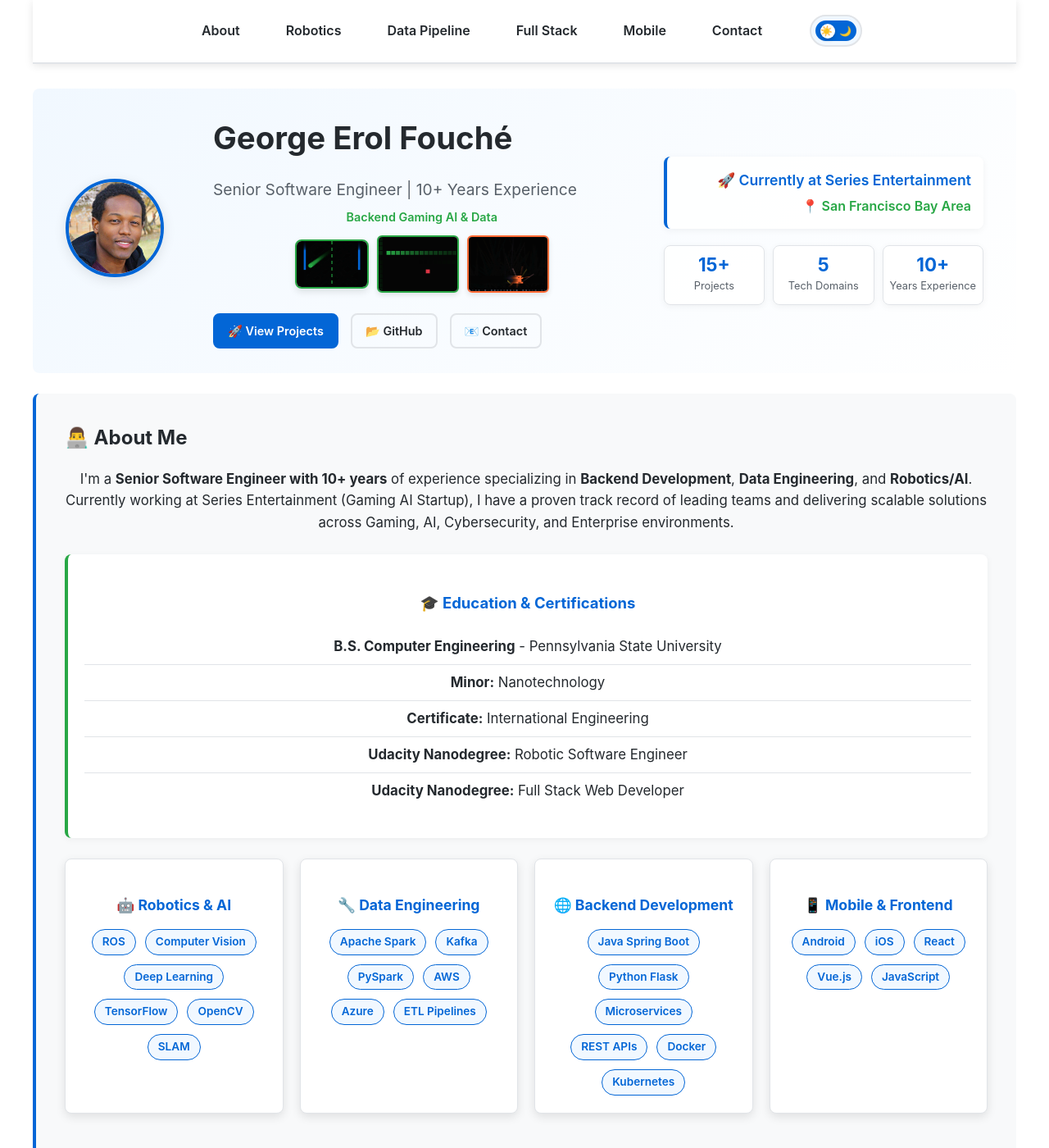
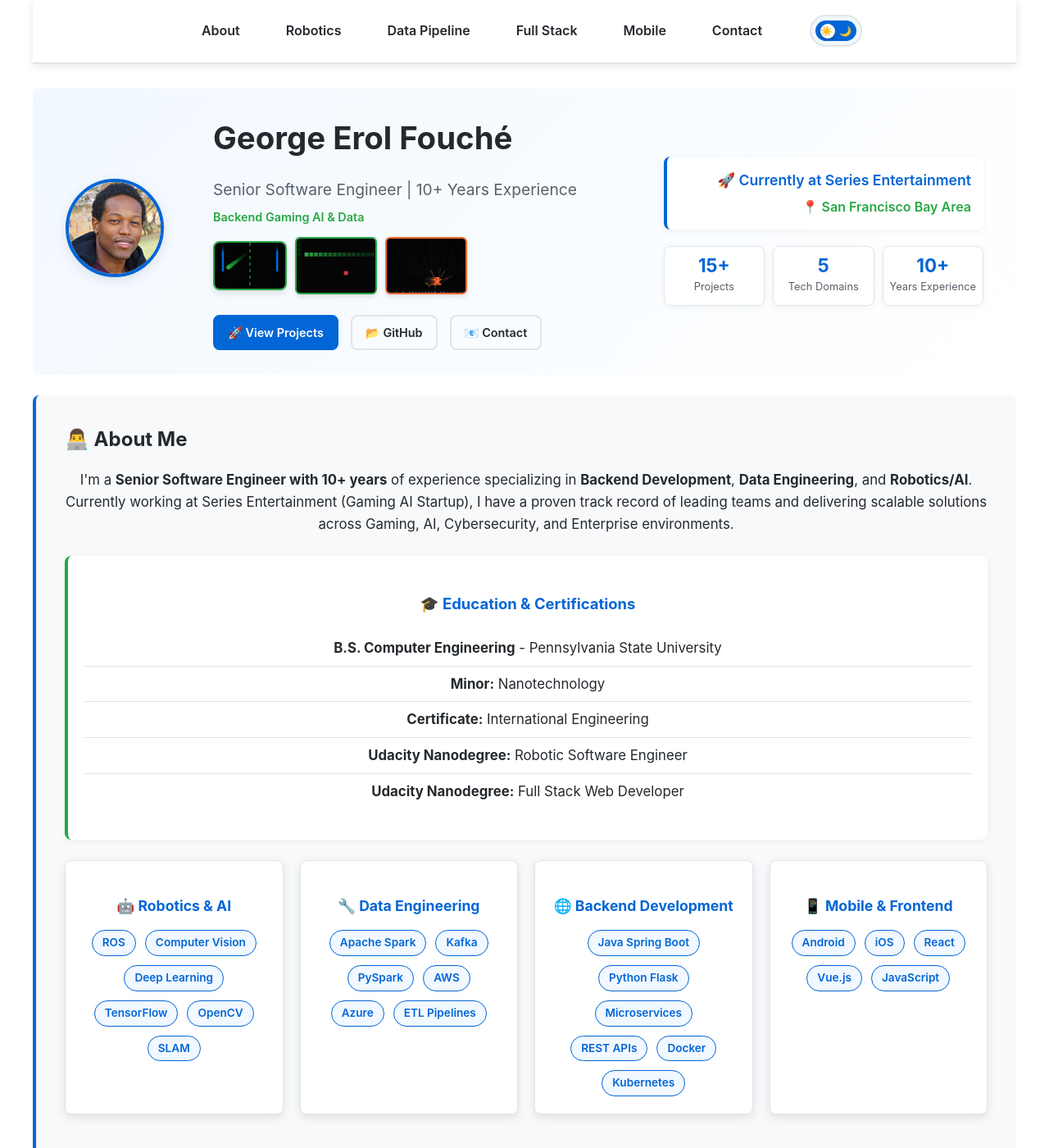
Before and after one commit to georgeerol/georgeerol.github.io, a Jekyll site: the page built from index.md, in a window 1280 px wide and 1400 px high. Shown: the whole window at 82% size. Built offline with Jekyll 4.4.1, drawn with Linux system fonts in a browser that asks for light colours.

Commit message:
feat: pixelgamestyle (#10)

```diff
--- a/assets/css/style.scss
+++ b/assets/css/style.scss
@@ -234,12 +234,12 @@ body {
 
 .hero-specialization-container {
   display: flex;
-  align-items: center;
-  justify-content: center;
-  gap: 0.7rem;
+  align-items: flex-start;
+  justify-content: flex-start;
+  gap: 0.8rem;
   margin-bottom: 25px;
   flex-direction: column;
-  text-align: center;
+  text-align: left;
 }
 
 .hero-specialization {
@@ -247,7 +247,8 @@ body {
   color: var(--accent-color);
   font-weight: 600;
   margin: 0;
-  text-align: center;
+  white-space: nowrap;
+  text-align: left;
 }
 
 .mini-arcade {
@@ -255,7 +256,7 @@ body {
   gap: 10px;
   align-items: center;
   flex-wrap: wrap;
-  justify-content: center;
+  justify-content: flex-start;
 }
 
 .mini-arcade canvas {
@@ -780,7 +781,7 @@ body {
   }
 
   .hero-specialization-container {
-    gap: 0.7rem;
+    gap: 0.8rem;
   }
 
   .hero-specialization {
```
